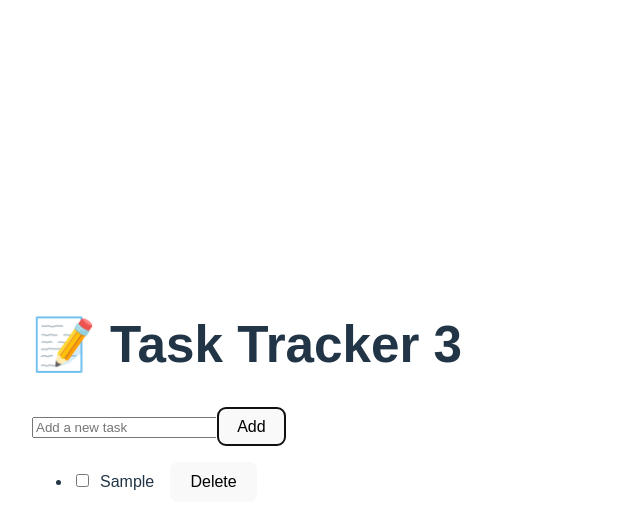
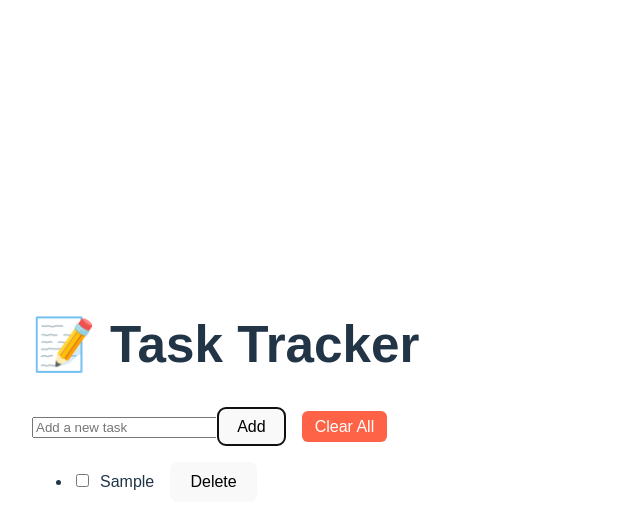
Before and after one commit to Modukoana22/git-to-do-list, a React (Vite) app: page / in a window 1280 px wide. Both pictures are taken after typing "Sample" into the empty fields and a click on the button "Add". Shown: the top 528 px of the page, without its empty margins (0-640 px from the left). Built offline with nearby package versions, Linux system fonts and the light colour scheme.

Commit message:
added clear button

```diff
--- a/src/App.jsx
+++ b/src/App.jsx
@@ -1,4 +1,5 @@
 import React, { useState } from "react";
+import ClearAllButton from "./ClearAllButton"; // 🆕 import the new component
 
 function App() {
   const [tasks, setTasks] = useState([]);
@@ -22,15 +23,22 @@ function App() {
     setTasks(tasks.filter((task) => task.id !== id));
   };
 
+  const clearAllTasks = () => {
+    setTasks([]);
+  };
+
   return (
     <div style={{ padding: "2rem", fontFamily: "Arial" }}>
-      <h1>📝 Task Tracker 3</h1>
+      <h1>📝 Task Tracker</h1>
       <input
         value={newTask}
         onChange={(e) => setNewTask(e.target.value)}
         placeholder="Add a new task"
       />
       <button onClick={addTask}>Add</button>
+
+      {/* 🆕 Using the new ClearAllButton component */}
+      <ClearAllButton onClear={clearAllTasks} visible={tasks.length > 0} />
 
       <ul style={{ marginTop: "1rem" }}>
         {tasks.map((task) => (
--- /dev/null
+++ b/src/ClearAllButton.jsx
@@ -0,0 +1,22 @@
+import React from "react";
+
+export default function ClearAllButton({ onClear, visible }) {
+  if (!visible) return null;
+
+  return (
+    <button
+      onClick={onClear}
+      style={{
+        marginLeft: "1rem",
+        backgroundColor: "tomato",
+        color: "white",
+        border: "none",
+        padding: "0.4rem 0.8rem",
+        borderRadius: "6px",
+        cursor: "pointer",
+      }}
+    >
+      Clear All
+    </button>
+  );
+}
```
